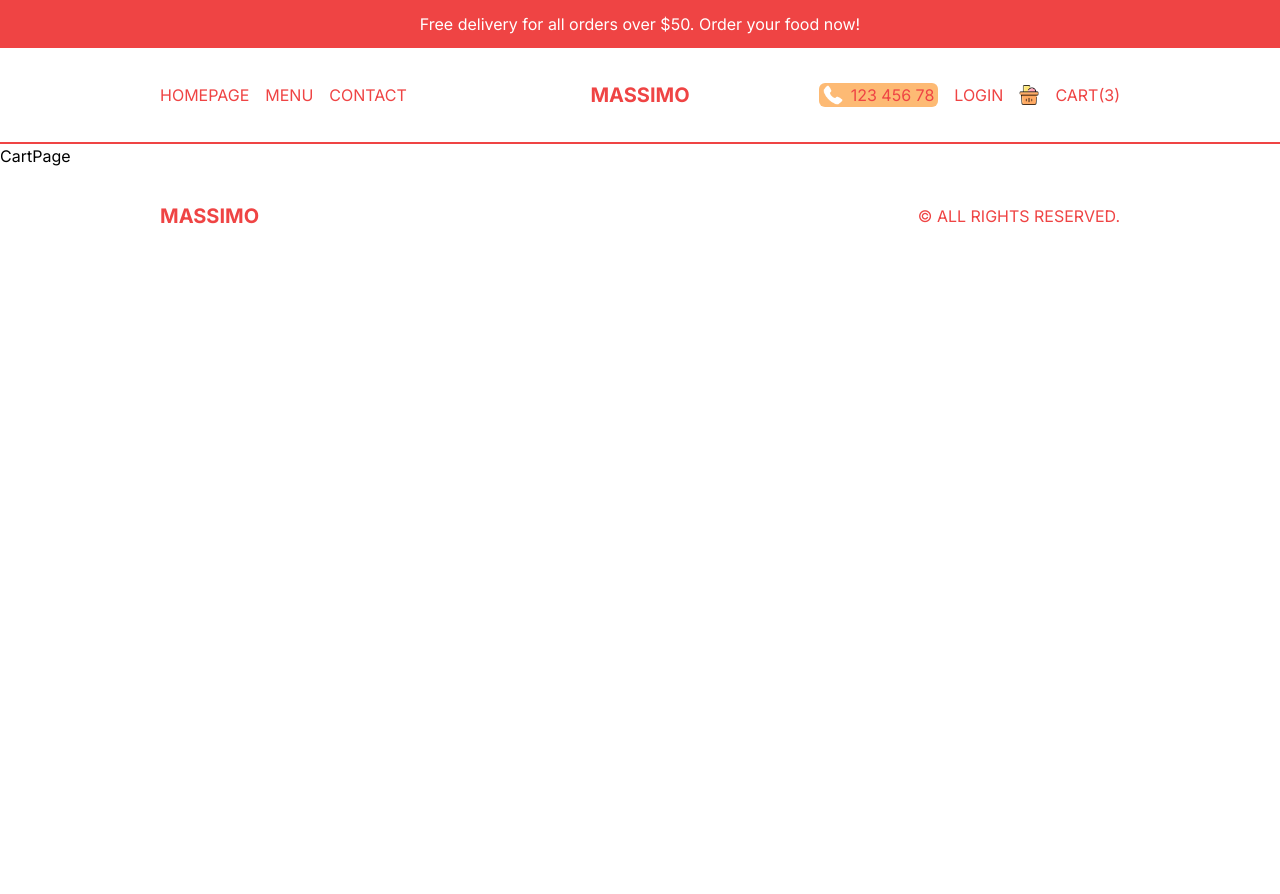
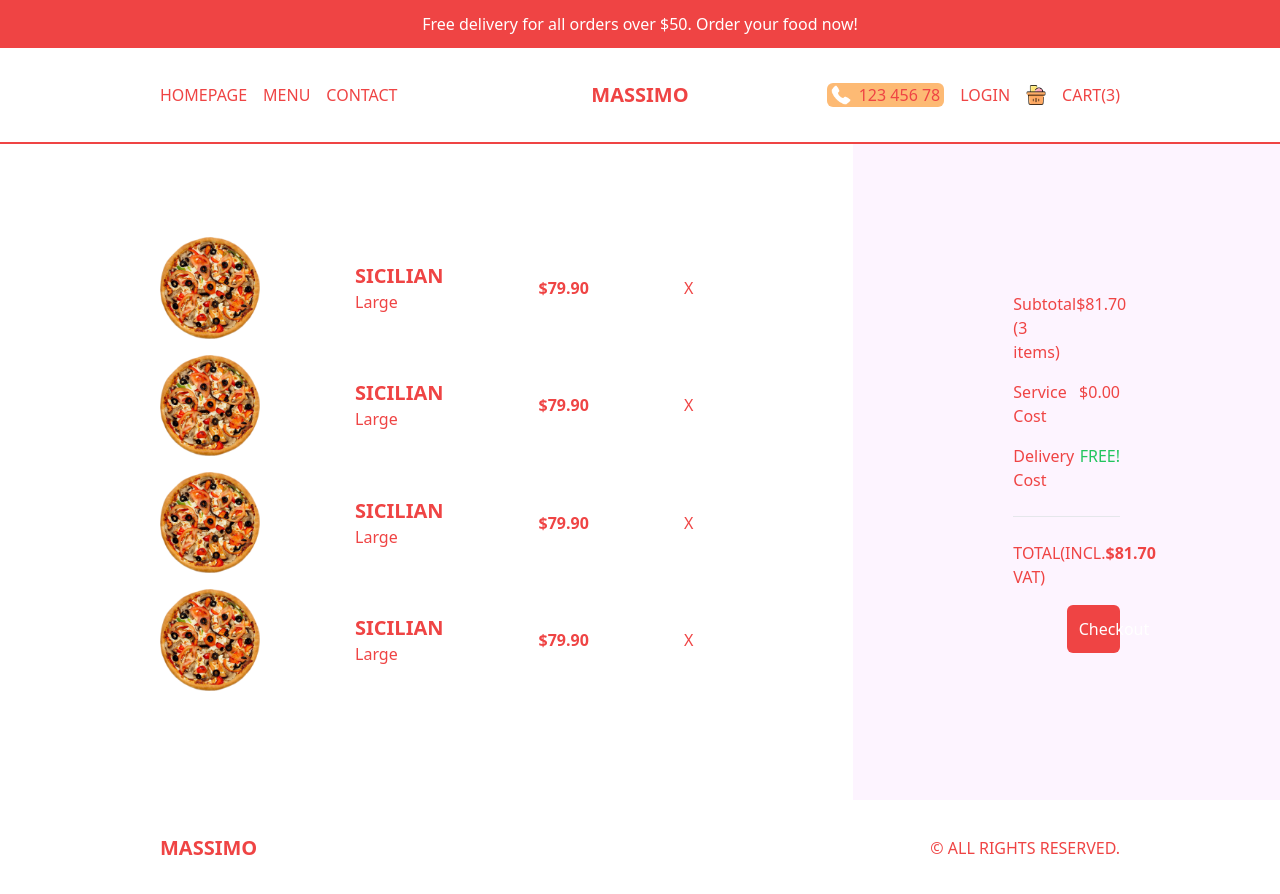
Before and after one commit to Jisap/Restaurant_food_delivery, a Next.js app: page /cart in a window 1280 px wide. Before the commit the page ends 800 px from the top, so only its background shows below. Built offline with nearby package versions, Linux system fonts and the light colour scheme.

Commit message:
cartPage

```diff
--- a/src/app/cart/page.tsx
+++ b/src/app/cart/page.tsx
@@ -1,8 +1,80 @@
-import React from 'react'
+import Image from "next/image";
 
 const CartPage = () => {
   return (
-    <div>CartPage</div>
+    <div className="h-[calc(100vh-6rem)] md:h-[calc(100vh-9rem)] flex flex-col text-red-500 lg:flex-row">
+
+      {/* Product Container */}
+      <div className="h-1/2 p-4 flex flex-col justify-center overflow-scroll lg:h-full lg:w-2/3 2xl:w-1/2 lg:px-20 xl:px-40">
+
+        {/* Single Item */}
+        <div className="flex items-center justify-between mb-4">
+          <Image src="/temporary/p1.png" alt="" width={100} height={100} sizes="(max-width: 768px) 100vw, (max-width: 1200px) 50vw, 33vw" />
+          <div>
+            <h1 className="uppercase text-xl font-bold">Sicilian</h1>
+            <span>Large</span>
+          </div>
+          <h2 className="font-bold">$79.90</h2>
+          <span className="cursor-pointer">X</span>
+        </div>
+
+        {/* Single Item */}
+        <div className="flex items-center justify-between mb-4">
+          <Image src="/temporary/p1.png" alt="" width={100} height={100} sizes="(max-width: 768px) 100vw, (max-width: 1200px) 50vw, 33vw" />
+          <div>
+            <h1 className="uppercase text-xl font-bold">Sicilian</h1>
+            <span>Large</span>
+          </div>
+          <h2 className="font-bold">$79.90</h2>
+          <span className="cursor-pointer">X</span>
+        </div>
+
+        {/* Single Item */}
+        <div className="flex items-center justify-between mb-4">
+          <Image src="/temporary/p1.png" alt="" width={100} height={100} sizes="(max-width: 768px) 100vw, (max-width: 1200px) 50vw, 33vw" />
+          <div>
+            <h1 className="uppercase text-xl font-bold">Sicilian</h1>
+            <span>Large</span>
+          </div>
+          <h2 className="font-bold">$79.90</h2>
+          <span className="cursor-pointer">X</span>
+        </div>
+
+        {/* Single Item */}
+        <div className="flex items-center justify-between mb-4">
+          <Image src="/temporary/p1.png" alt="" width={100} height={100} sizes="(max-width: 768px) 100vw, (max-width: 1200px) 50vw, 33vw" />
+          <div>
+            <h1 className="uppercase text-xl font-bold">Sicilian</h1>
+            <span>Large</span>
+          </div>
+          <h2 className="font-bold">$79.90</h2>
+          <span className="cursor-pointer">X</span>
+        </div>
+
+      </div>
+
+      {/* Payment Container */}
+      <div className="h-1/2 p-4 bg-fuchsia-50 flex flex-col gap-4 justify-center lg:h-full lg:w-1/3 2xl:w-1/2 lg:px-20 xl:px-40 2xl:text-xl 2xl:gap-6">
+        <div className="flex justify-between">
+          <span>Subtotal (3 items)</span>
+          <span>$81.70</span>
+        </div>
+        <div className="flex justify-between">
+          <span>Service Cost</span>
+          <span>$0.00</span>
+        </div>
+        <div className="flex justify-between">
+          <span>Delivery Cost</span>
+          <span className="text-green-500">FREE!</span>
+        </div>
+        <hr className="my-2" />
+        <div className="flex justify-between">
+          <span>TOTAL(INCL. VAT)</span>
+          <span className="font-bold">$81.70</span>
+        </div>
+        <button className="bg-red-500 text-white p-3 rounded-md w-1/2 self-end">Checkout</button>
+      </div>
+    </div>
   )
 }
 
--- a/src/app/layout.tsx
+++ b/src/app/layout.tsx
@@ -1,11 +1,11 @@
 import Notification from '@/components/Notification'
 import './globals.css'
 import type { Metadata } from 'next'
-import { Inter } from 'next/font/google'
+//import { Inter } from 'next/font/google'
 import Navbar from '@/components/Navbar'
 import Footer from '@/components/Footer'
 
-const inter = Inter({ subsets: ['latin'] })
+//const inter = Inter({ subsets: ['latin'] })
 
 export const metadata: Metadata = {
   title: 'Create Next App',
@@ -19,7 +19,7 @@ export default function RootLayout({
 }) {
   return (
     <html lang="en">
-      <body className={inter.className}>
+      <body>
         <Notification />
         <Navbar />
         {children}
--- a/src/components/Navbar.tsx
+++ b/src/components/Navbar.tsx
@@ -9,9 +9,7 @@ const Navbar = () => {
   const user = false;
 
   return (
-    <div className='h-12 text-red-500 p-4 flex items-center justify-between border-b-2 border-b-red-500 uppercase md:h-24
-    lg:px-20 xl:px-40'
-    >
+    <div className='h-12 text-red-500 p-4 flex items-center justify-between border-b-2 border-b-red-500 uppercase md:h-24 lg:px-20 xl:px-40'>
 
       {/* Left Links */}
       <div className='hidden md:flex gap-4 flex-1'>
```
